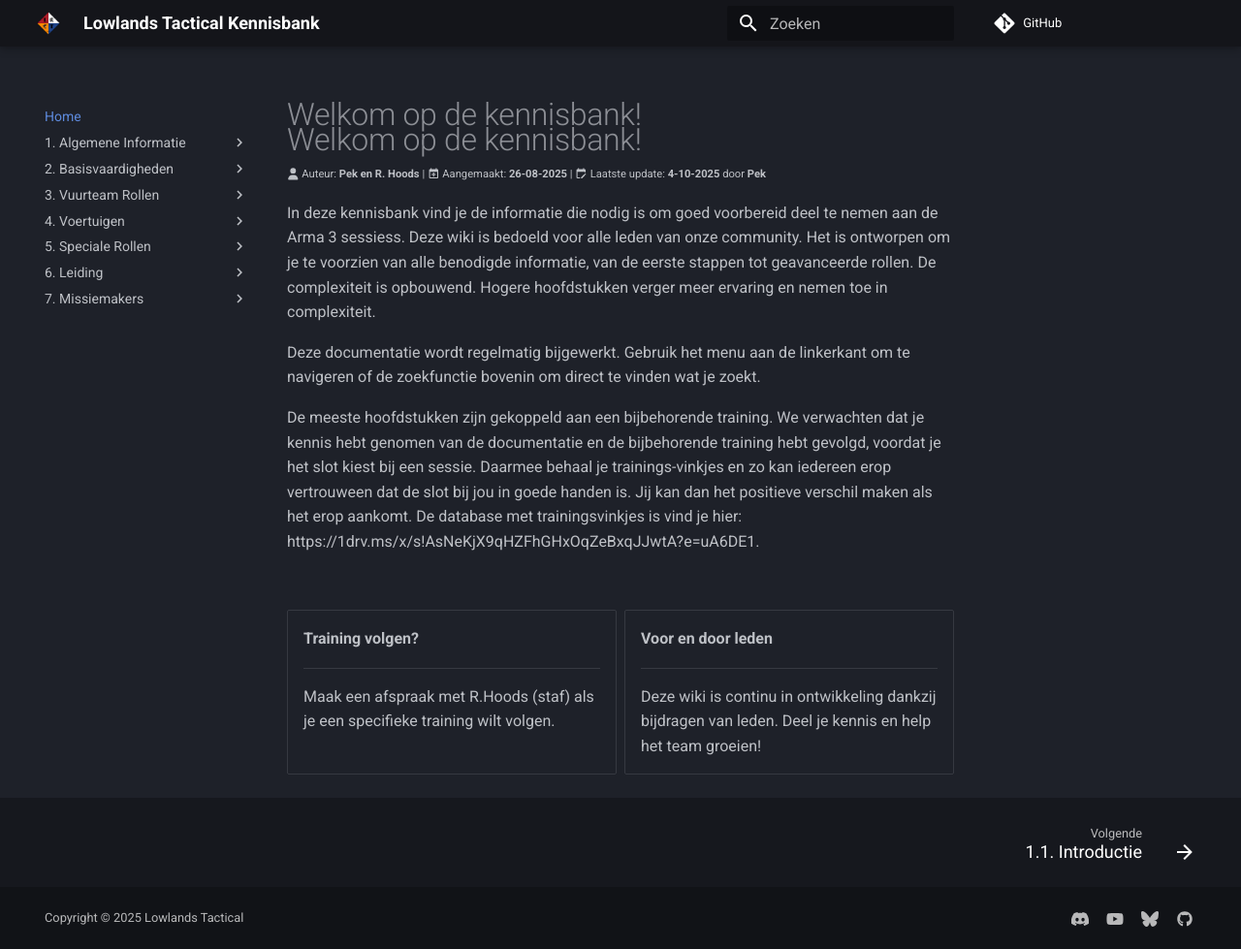
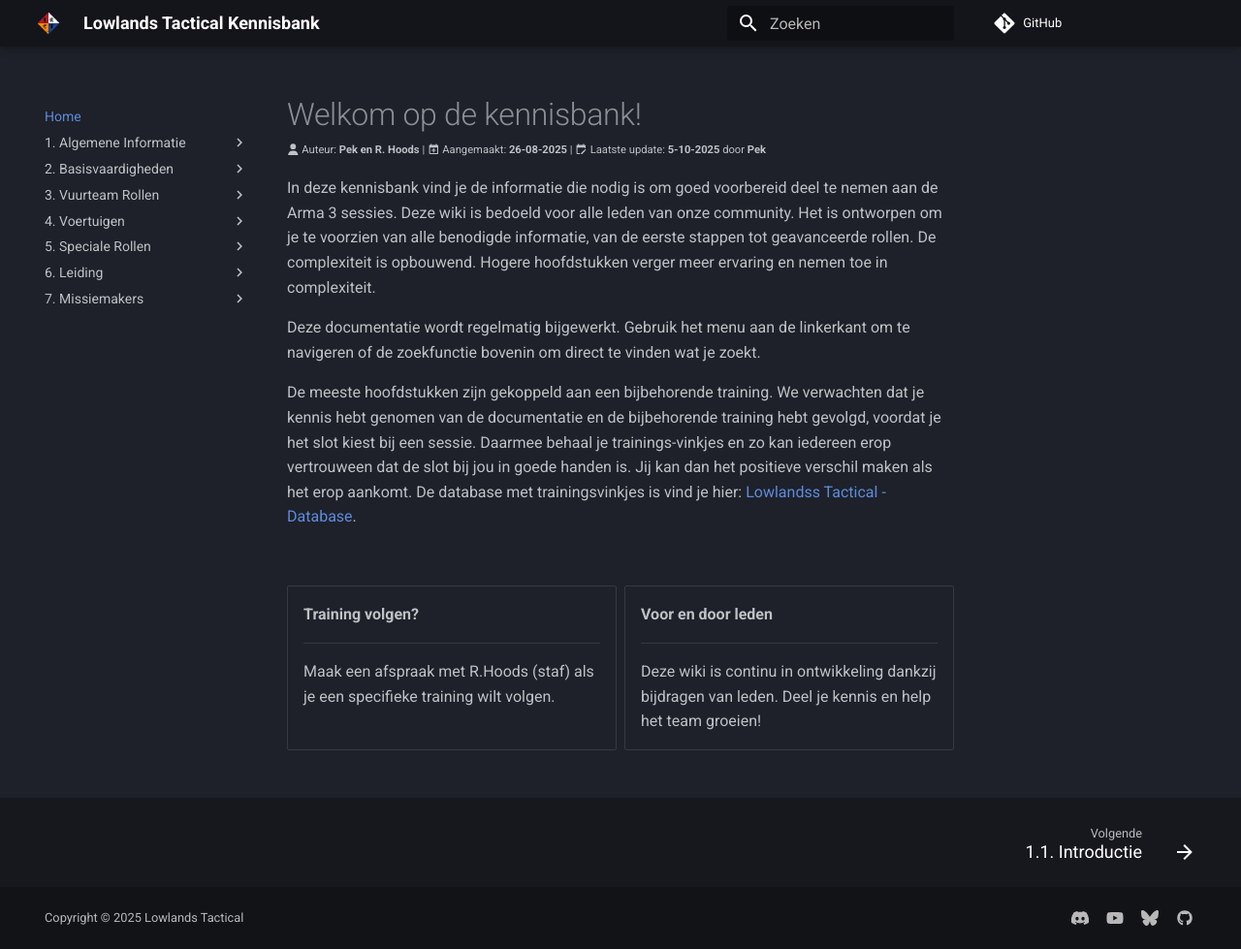
Before and after one commit to Lowlands-Tactical/LT-Wiki, an MkDocs documentation site: the page built from docs/index.md, in a window 1280 px wide and 979 px high. Shown: the whole window at 97% size. Built offline with MkDocs 1.6.1 and Material for MkDocs 9.7.7, drawn with Linux system fonts in a browser that asks for light colours; comment, search, counter and statistics services are not loaded.

Commit message:
index update

```diff
--- a/docs/index.md
+++ b/docs/index.md
@@ -3,16 +3,15 @@ layout: doc
 title: Homepagina
 ---
 #  Welkom op de kennisbank!
-#  Welkom op de kennisbank!
 <span style="font-size:0.7em;">
-    :fontawesome-solid-user: Auteur: **Pek en R. Hoods** | :material-calendar-plus: Aangemaakt: **26-08-2025** | :material-calendar-edit: Laatste update: **4-10-2025** door **Pek**
+    :fontawesome-solid-user: Auteur: **Pek en R. Hoods** | :material-calendar-plus: Aangemaakt: **26-08-2025** | :material-calendar-edit: Laatste update: **5-10-2025** door **Pek**
 </span>
 
-In deze kennisbank vind je de informatie die nodig is om goed voorbereid deel te nemen aan de Arma 3 sessiess. Deze wiki is bedoeld voor alle leden van onze community. Het is ontworpen om je te voorzien van alle benodigde informatie, van de eerste stappen tot geavanceerde rollen. De complexiteit is opbouwend. Hogere hoofdstukken verger meer ervaring en nemen toe in complexiteit.
+In deze kennisbank vind je de informatie die nodig is om goed voorbereid deel te nemen aan de Arma 3 sessies. Deze wiki is bedoeld voor alle leden van onze community. Het is ontworpen om je te voorzien van alle benodigde informatie, van de eerste stappen tot geavanceerde rollen. De complexiteit is opbouwend. Hogere hoofdstukken verger meer ervaring en nemen toe in complexiteit.
 
 Deze documentatie wordt regelmatig bijgewerkt. Gebruik het menu aan de linkerkant om te navigeren of de zoekfunctie bovenin om direct te vinden wat je zoekt.
 
-De meeste hoofdstukken zijn gekoppeld aan een bijbehorende training. We verwachten dat je kennis hebt genomen van de documentatie en de bijbehorende training hebt gevolgd, voordat je het slot kiest bij een sessie. Daarmee behaal je trainings-vinkjes en zo kan iedereen erop vertrouween dat de slot bij jou in goede handen is. Jij kan dan het positieve verschil maken als het erop aankomt. De database met trainingsvinkjes is vind je hier: https://1drv.ms/x/s!AsNeKjX9qHZFhGHxOqZeBxqJJwtA?e=uA6DE1.
+De meeste hoofdstukken zijn gekoppeld aan een bijbehorende training. We verwachten dat je kennis hebt genomen van de documentatie en de bijbehorende training hebt gevolgd, voordat je het slot kiest bij een sessie. Daarmee behaal je trainings-vinkjes en zo kan iedereen erop vertrouween dat de slot bij jou in goede handen is. Jij kan dan het positieve verschil maken als het erop aankomt. De database met trainingsvinkjes is vind je hier: [Lowlandss Tactical - Database](https://1drv.ms/x/s!AsNeKjX9qHZFhGHxOqZeBxqJJwtA?e=uA6DE1).
 
 
 #
```
